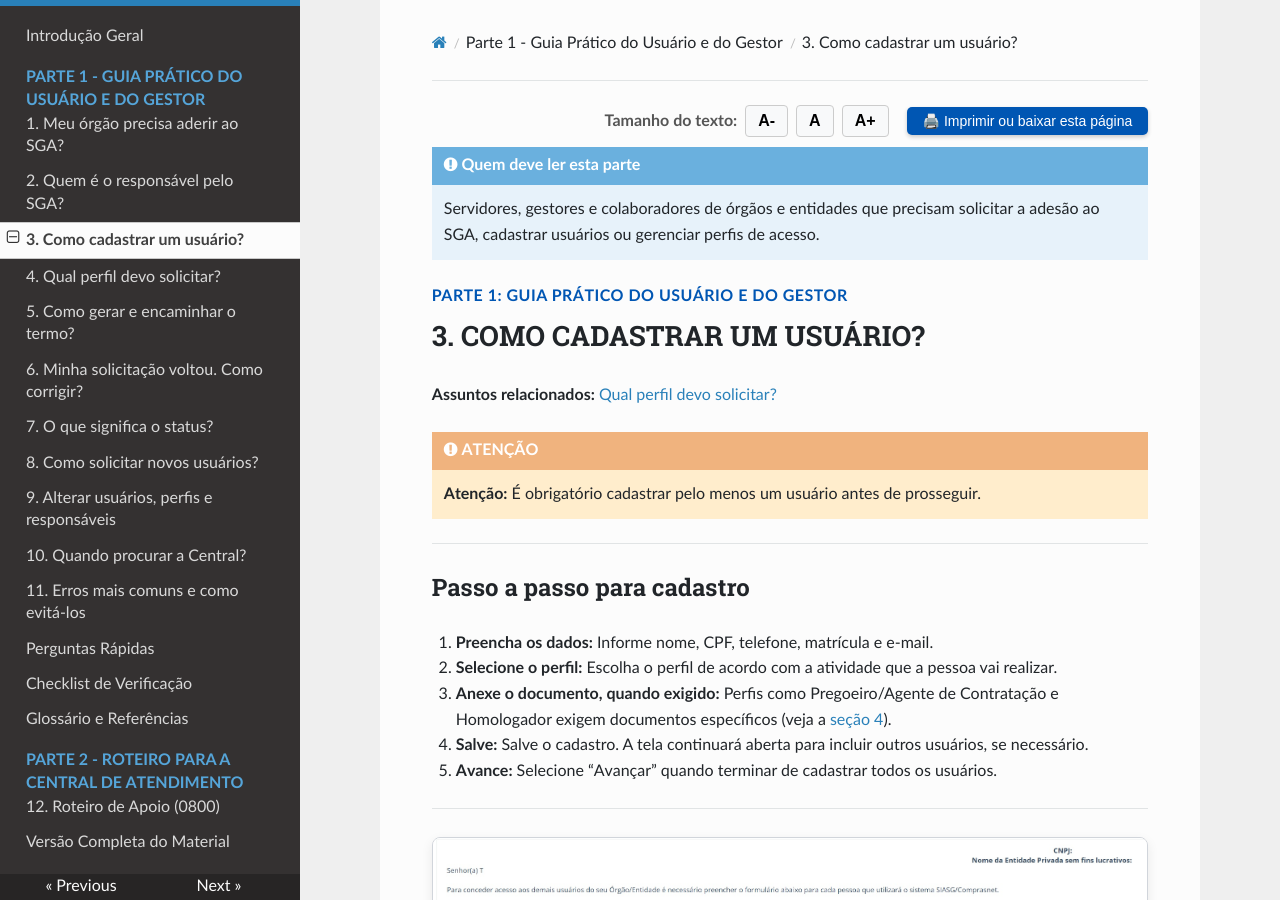
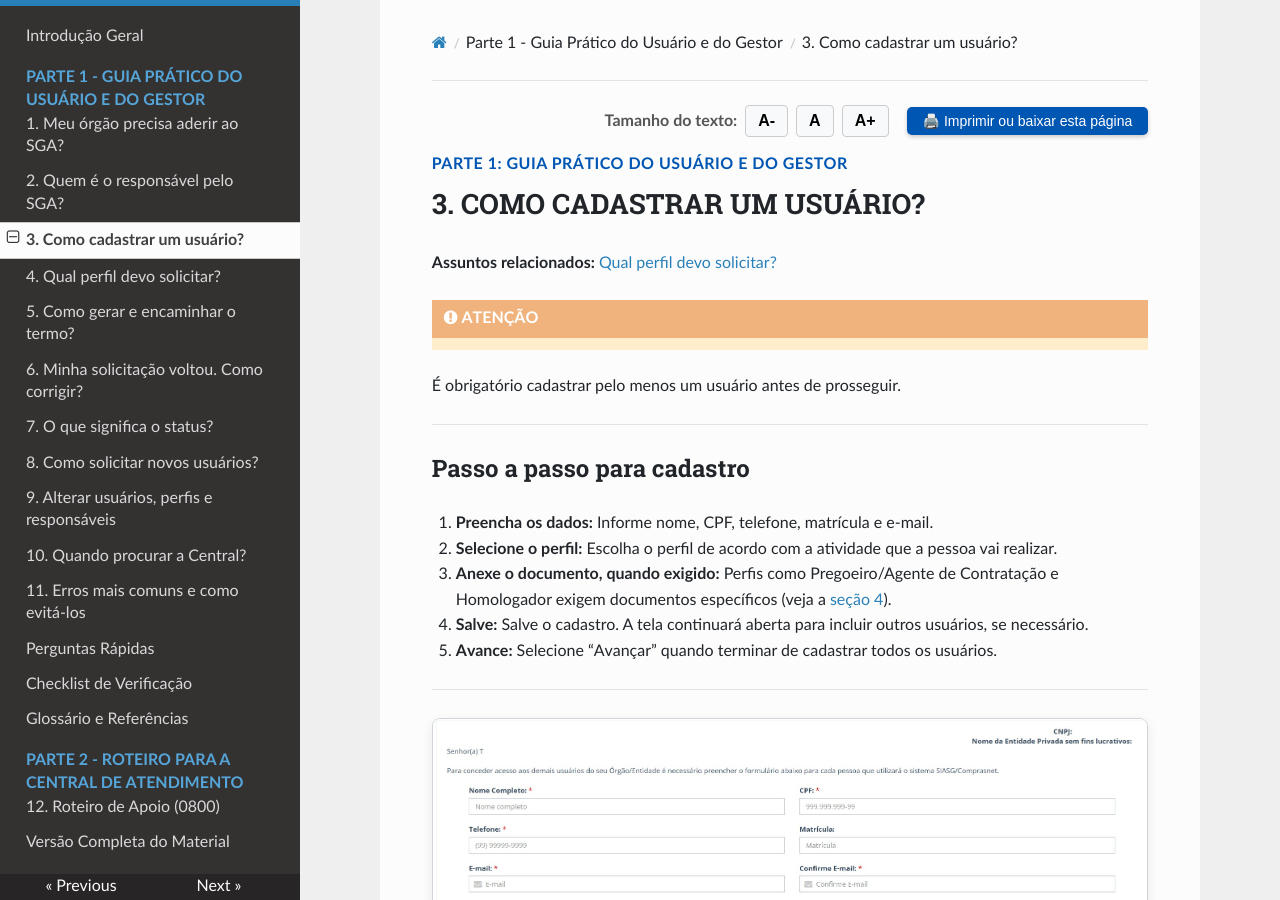
Before and after one commit to emilix10-bit/cartilha-boas-praticas-01-SGA, an MkDocs documentation site: the page built from docs/03-como-cadastrar-usuario.md, in a window 1280 px wide and 900 px high. Built offline with MkDocs 1.6.1, drawn with Linux system fonts in a browser that asks for light colours; nearby versions of some CDN libraries.

Commit message:
Update user registration guide content
Removed note about who should read the section and simplified the warning message.

```diff
--- a/docs/03-como-cadastrar-usuario.md
+++ b/docs/03-como-cadastrar-usuario.md
@@ -9,8 +9,6 @@
   </button>
 </div>
 
-!!! note "Quem deve ler esta parte"
-    Servidores, gestores e colaboradores de órgãos e entidades que precisam solicitar a adesão ao SGA, cadastrar usuários ou gerenciar perfis de acesso.
 
 <p style="font-weight: bold; color: #0056b3; text-transform: uppercase; letter-spacing: 0.5px; margin-top: 15px; margin-bottom: 4px;">PARTE 1: GUIA PRÁTICO DO USUÁRIO E DO GESTOR</p>
 
@@ -19,7 +17,7 @@
 **Assuntos relacionados:** [Qual perfil devo solicitar?](04-qual-perfil-devo-solicitar.md#secao-4)
 
 !!! warning "ATENÇÃO"
-    **Atenção:** É obrigatório cadastrar pelo menos um usuário antes de prosseguir.
+   É obrigatório cadastrar pelo menos um usuário antes de prosseguir.
 
 ---
 
```
